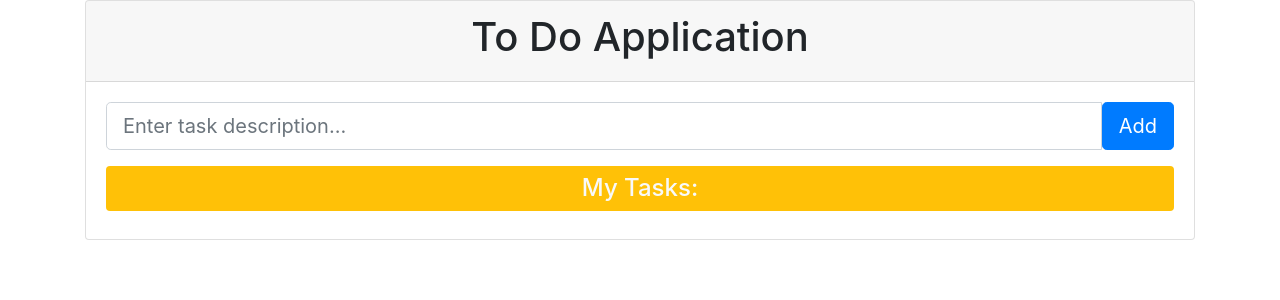
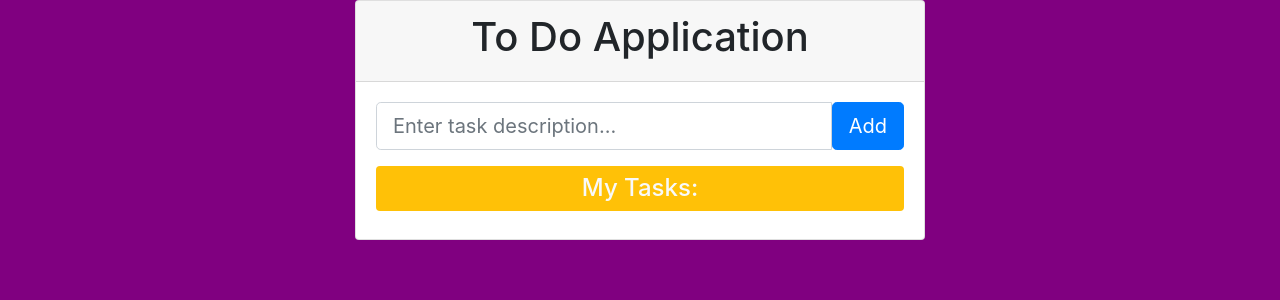
Before and after one commit to TimothyDJones/django-todoapp, a Django app: page / in a window 1280 px wide. Shown: the top 300 px of the page. Run offline with Django 3.2, Linux system fonts and the light colour scheme; data that the repository does not hold is empty; some libraries are stand-ins or nearby versions.

Commit message:
Add custom CSS style sheet and static configuration support for it.

```diff
--- /dev/null
+++ b/todoapp/static/css/style.css
@@ -0,0 +1,7 @@
+body {
+    background-color: #800080;
+}
+
+.container {
+    max-width: 600px;
+}
--- a/todoapp/templates/base.html
+++ b/todoapp/templates/base.html
@@ -6,7 +6,8 @@
 
     <!-- Bootstrap CSS -->
     <link rel="stylesheet" href="https://stackpath.bootstrapcdn.com/bootstrap/5.0.0-alpha2/css/bootstrap.min.css" integrity="sha384-DhY6onE6f3zzKbjUPRc2hOzGAdEf4/Dz+WJwBvEYL/lkkIsI3ihufq9hk9K4lVoK" crossorigin="anonymous">
-
+    {% load static %}
+    <link rel="stylesheet" href="{% static 'css/style.css' %}">
     <title>
         {% block title %}
 
@@ -16,7 +17,7 @@
 </head>
 
 <body>
-    <div class="container">
+    <div class="container h-100">
         {% block content %}
 
         {% endblock content %}
--- a/todoapp/todoapp/settings.py
+++ b/todoapp/todoapp/settings.py
@@ -119,3 +119,7 @@ USE_TZ = True
 # https://docs.djangoproject.com/en/3.1/howto/static-files/
 
 STATIC_URL = '/static/'
+
+STATICFILES_DIRS = [
+    BASE_DIR / "static",
+]
```
